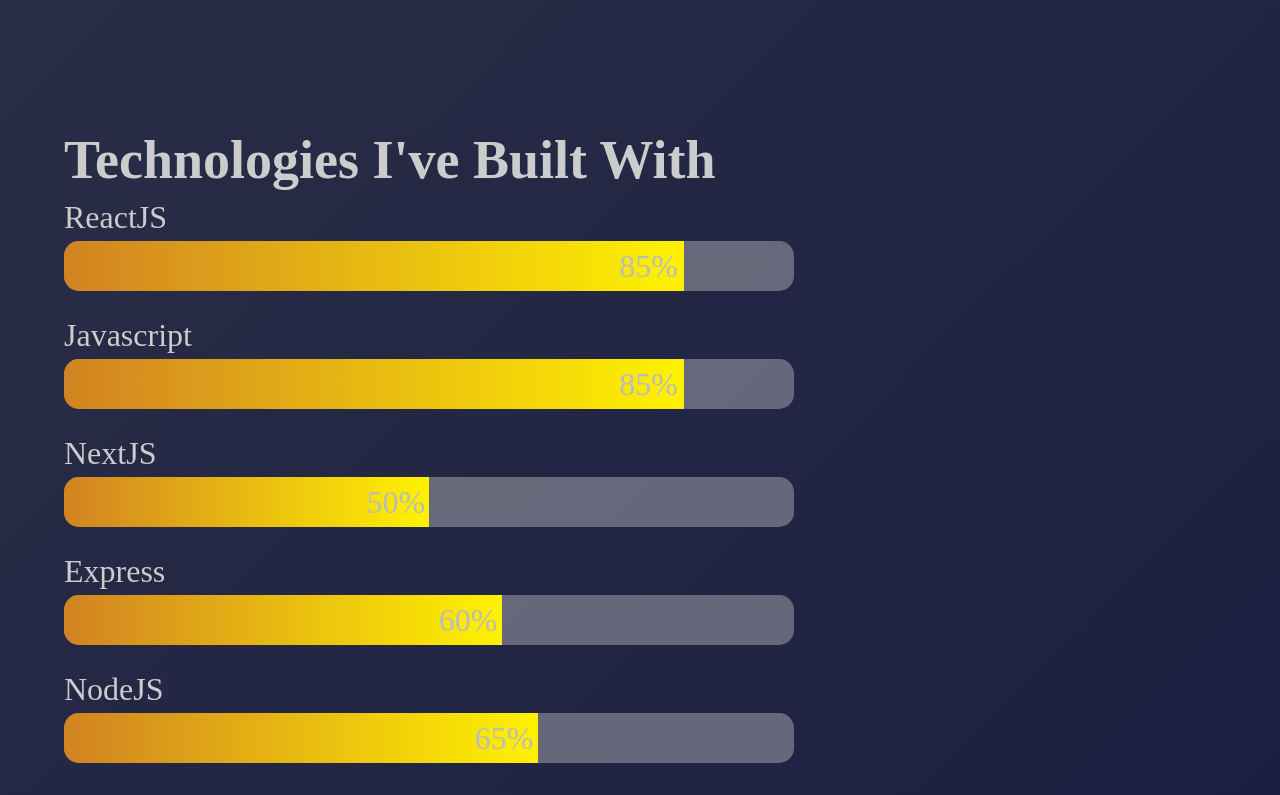
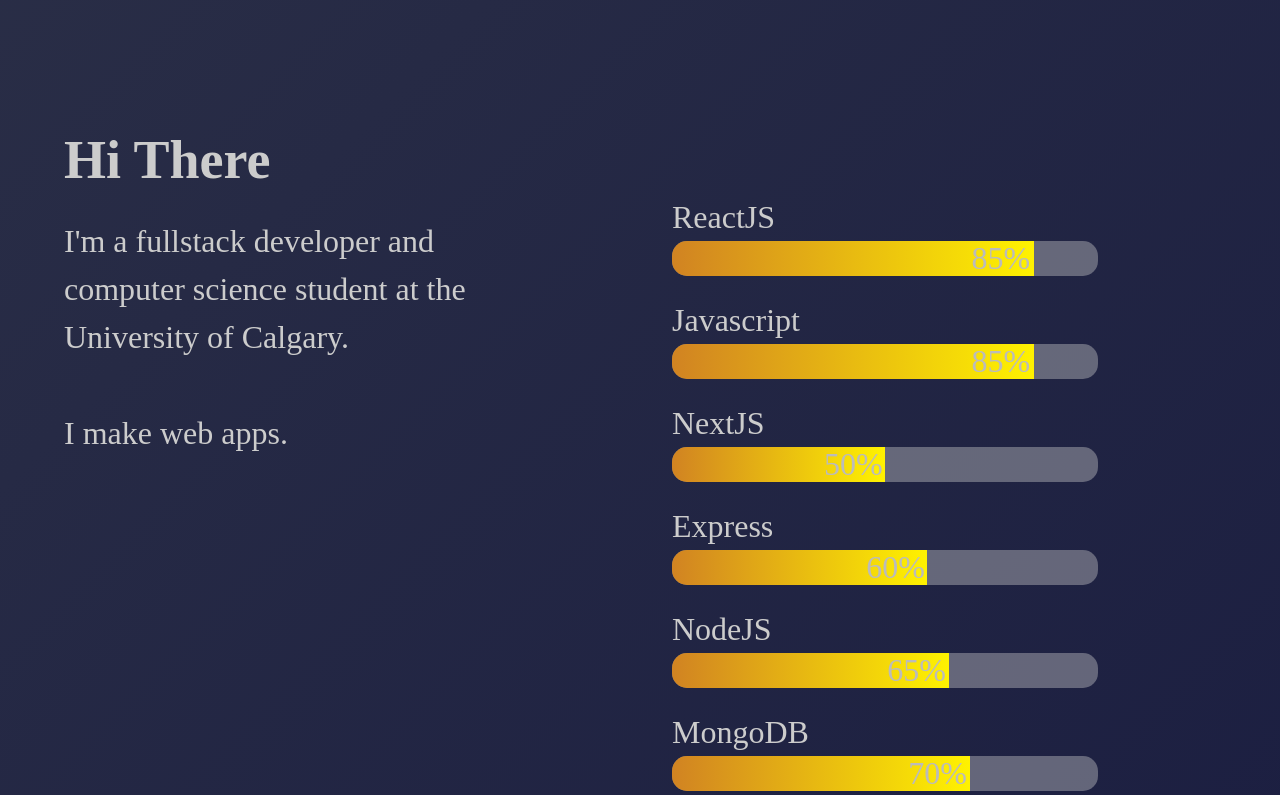
Before and after one commit to AD-Blue/me-site, a Next.js app: page / in a window 1280 px wide. Shown: the part 640-1435 px from the top of the page. Built offline with nearby package versions, Linux system fonts and the light colour scheme; a web font is replaced by a local one.

Commit message:
Updated the 'skills' section and added an 'about' box

```diff
--- a/components/SkillList.js
+++ b/components/SkillList.js
@@ -3,7 +3,7 @@
 
 export default function SkillList() {
     return (
-        <List color='#ccc' spacing={5}>
+        <List color='#ccc' spacing={5} w='50%'>
             <ListItem fontSize='32px'>
                 <Text>
                     ReactJS
--- a/pages/index.js
+++ b/pages/index.js
@@ -1,5 +1,5 @@
 import Head from 'next/head';
-import { Flex, Box, Heading } from '@chakra-ui/react';
+import { Flex, Box, Heading, Text } from '@chakra-ui/react';
 import SkillList from '../components/SkillList';
 import styles from '../styles/Home.module.css';
 
@@ -25,9 +25,18 @@
                 </Box>
                 <Flex direction='column' mt='25%' ml='5%'>
                     <Heading as='h3' size='xl' color='#ccc' fontSize='54px'>
-                        Technologies I've Built With
+                        Hi There
                     </Heading>
-                    <SkillList />
+                    <Flex direction='row' w='100%' justify='space-between'>
+                        <Text w='40%' color='#ccc' fontSize='32px' mt='2%'>
+                            I'm a fullstack developer and computer science student at the University of Calgary.
+                            <br />
+                            <br />
+                            I make web apps.
+                        </Text>
+                        <SkillList />
+                    </Flex>
+
                 </Flex>
             </Flex>
         </>
--- a/styles/SkillStyles.module.css
+++ b/styles/SkillStyles.module.css
@@ -1,8 +1,8 @@
 .container {
-    width: 60%; /* Full width */
+    width: 70%; /* Full width */
     background-color: rgba(204, 204, 204, 0.4); /* Grey background */
     border-radius: 15px 15px;
-    height: 50px;
+    height: 35px;
 }
 
 .skills {
@@ -10,7 +10,7 @@
     padding-top: 10px; /* Add top padding */
     padding-bottom: 10px; /* Add bottom padding */
     color: #bbb; /* White text color */
-    height: 50px;
+    height: 35px;
     border-radius: 15px 0 0 15px;
     background: linear-gradient(90deg, rgba(209,131,34,1) 0%, rgba(255,242,0,1) 100%);
 }
```
